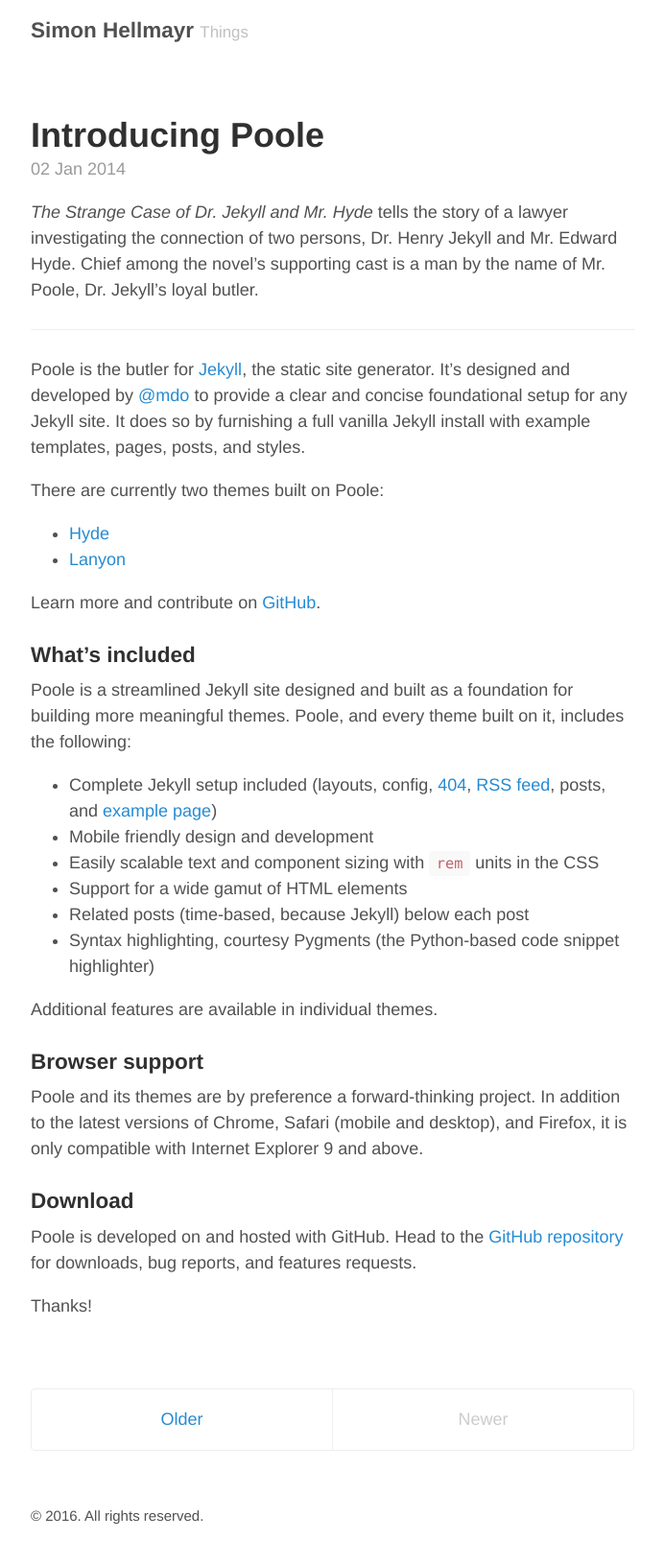
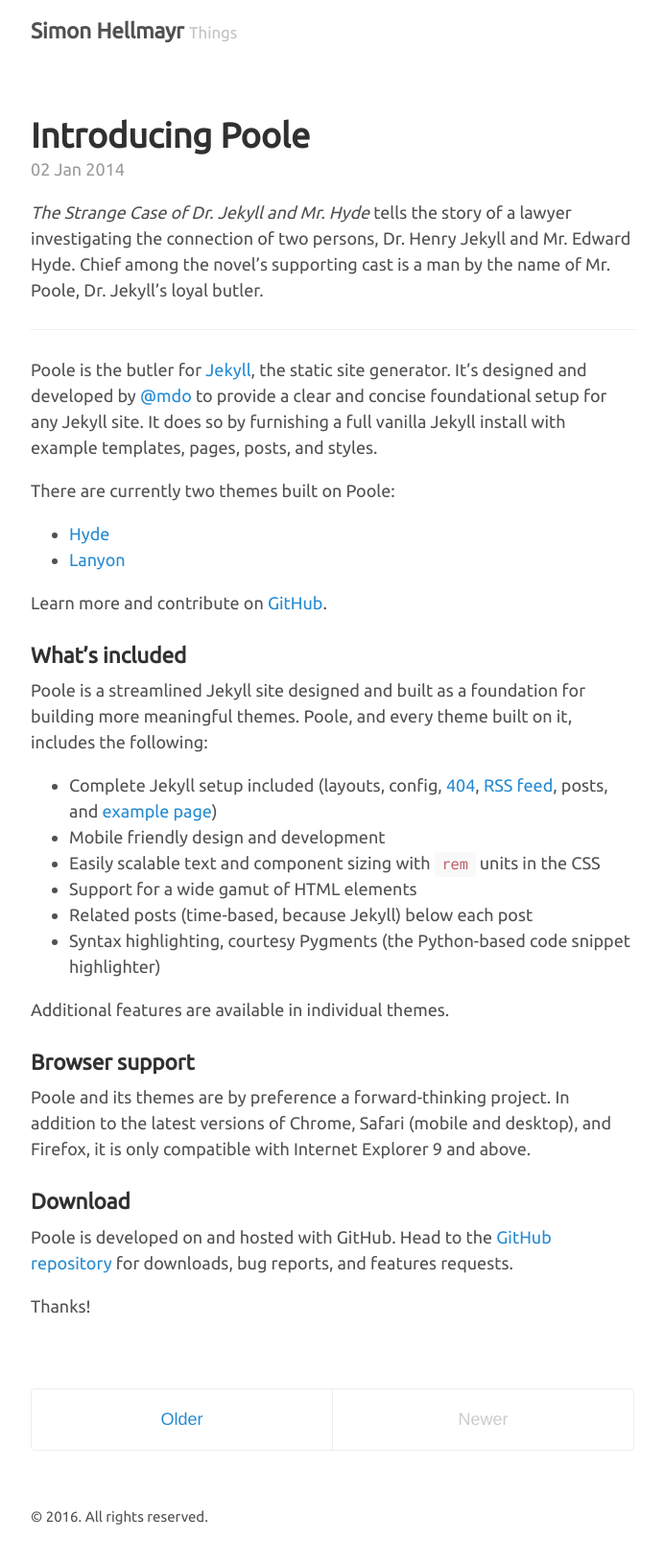
Before and after one commit to shellmayr/shellmayr.github.io, a Jekyll site: the page built from index.html, in a window 1280 px wide. Shown: the whole page at 96% size, without its empty margins (293-985 px from the left). Built offline with Jekyll 4.4.1, drawn with Linux system fonts in a browser that asks for light colours; the list of posts is cut into pages by our own code.

Commit message:
added custom sans-serif font

```diff
--- a/_sass/_base.scss
+++ b/_sass/_base.scss
@@ -14,8 +14,11 @@ body {
   padding: 0;
 }
 
+// import google fonts
+@import url(https://fonts.googleapis.com/css?family=Ubuntu);
+
 html {
-  font-family: "Helvetica Neue", Helvetica, Arial, sans-serif;
+  font-family: "Ubuntu", Helvetica, Arial, sans-serif;
   font-size: 16px;
   line-height: 1.5;
 
```
